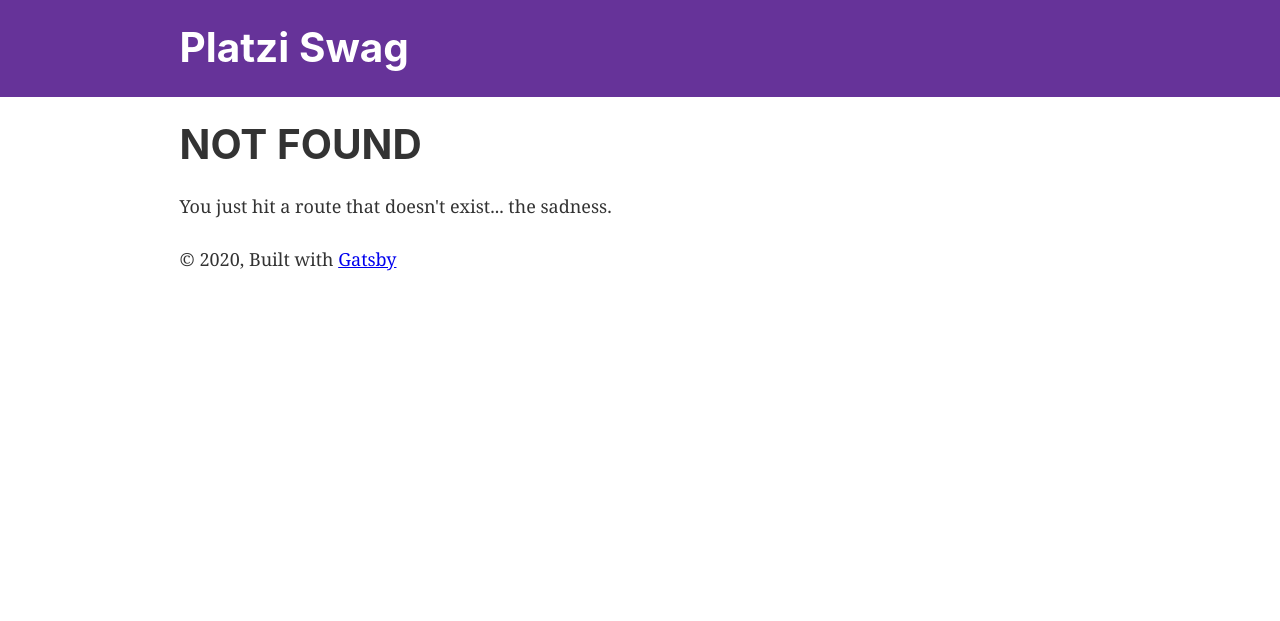
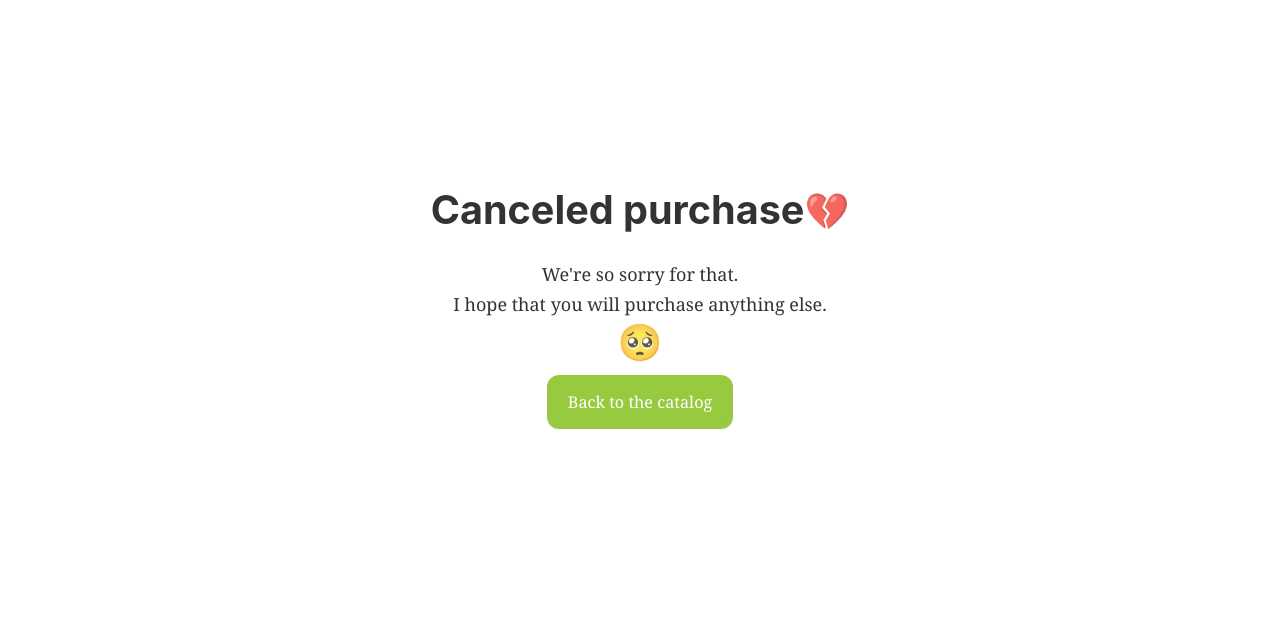
Before and after one commit to sntwandy/platzi-ecomerce, a Gatsby site: page /canceled in a window 1280 px wide. Before the commit this address had no page. Built offline with nearby package versions, Linux system fonts and the light colour scheme; Gatsby itself is replaced by a stand-in of ours.

Commit message:
Interfaces sucessful and canceled

```diff
--- /dev/null
+++ b/public/page-data/canceled/page-data.json
@@ -0,0 +1 @@
+{"componentChunkName":"component---src-pages-canceled-js","path":"/canceled/","result":{"pageContext":{}},"staticQueryHashes":["3649515864","63159454"]}
--- /dev/null
+++ b/public/page-data/thanks/page-data.json
@@ -0,0 +1 @@
+{"componentChunkName":"component---src-pages-thanks-js","path":"/thanks/","result":{"pageContext":{}},"staticQueryHashes":["3649515864","63159454"]}
--- /dev/null
+++ b/src/components/Jumbo.js
@@ -0,0 +1,13 @@
+import React from "react"
+import { StyledJumbo } from "../styles/components"
+
+export default function Jumbo() {
+  return (
+    <StyledJumbo>
+      <div>
+        <h2>Get the best exclusive and special of Platzi!</h2>
+        <smal>Elegants pieces for the best students</smal>
+      </div>
+    </StyledJumbo>
+  )
+}
--- a/src/components/index.js
+++ b/src/components/index.js
@@ -2,3 +2,4 @@ export { default as Header } from "./header"
 export { default as Layout } from "./layout"
 export { default as SEO } from "./seo"
 export { default as Image } from "./image"
+export { default as Jumbo } from "./Jumbo"
--- /dev/null
+++ b/src/pages/canceled.js
@@ -0,0 +1,28 @@
+import React from "react"
+import { SEO } from "../components"
+import { Button, Purchase } from "../styles/components"
+import { Link } from "gatsby"
+
+export default function thanks() {
+  return (
+    <div>
+      <SEO title="canceled purchase" />
+      <Purchase>
+        <h2>
+          Canceled purchase
+          <span rol="img" aria-label="emoji">
+            💔
+          </span>
+        </h2>
+        <p>We're so sorry for that.</p>
+        <p>I hope that you will purchase anything else.</p>
+        <span rol="img" aria-label="emoji">
+          🥺
+        </span>
+        <Link to="/">
+          <Button>Back to the catalog</Button>
+        </Link>
+      </Purchase>
+    </div>
+  )
+}
--- a/src/pages/index.js
+++ b/src/pages/index.js
@@ -1,15 +1,17 @@
 import React from "react"
 import { Link } from "gatsby"
 
-import { Layout, SEO } from "../components"
+import { Layout, SEO, Jumbo } from "../components"
 
 const IndexPage = () => (
   <Layout>
     <SEO title="Home" />
+    <Jumbo />
     <h1>Hi people</h1>
     <p>Welcome to your new Gatsby site.</p>
     <p>Now go build something great.</p>
-    <Link to="/page-2/">Go to page 2</Link>
+    <Link to="/thanks/">Go to thanks</Link>
+    <Link to="/canceled/">Go to canceled</Link>
   </Layout>
 )
 
--- a/src/styles/components.js
+++ b/src/styles/components.js
@@ -70,22 +70,22 @@ export const StyledJumbo = styled.div`
   overflow: hidden;
   position: relative;
 
-  div{
+  div {
     padding: 1rem;
     width: 35vw;
-  };
+  }
   & h2 {
     margin: 0;
     font-weight: 500;
     font-size: 1rem;
-  };
-  & small{
+  }
+  & small {
     font-weight: 100;
     font-size: 0.6rem;
-  };
-  & img{
+  }
+  & img {
     width: 35vw;
-  };
+  }
   ${above.medium`
     padding: 2rem 4rem;
     flex-direction: row;
@@ -116,7 +116,7 @@ export const StyledJumbo = styled.div`
     };
   `}
 
-  &:before{
+  &:before {
     content: " ";
     background-color: red;
     background-color: ${colors.darkBlue};
@@ -140,8 +140,7 @@ export const StyledJumbo = styled.div`
       height: 52vw;
       top: -66%;
     `}
-  };
-
+  } ;
 `
 
 export const StyledProducts = styled.div`
@@ -405,7 +404,7 @@ export const SizeSelect = styled.div`
   grid-gap: 8px;
   font-size: 0.8rem;
   margin-top: 0.6rem;
-  button:nth-child(${props => props.selected}) {
+  button:nth-child(${(props) => props.selected}) {
     border: 2px solid rgba(0, 0, 0, 0.3);
   }
 `
@@ -439,7 +438,7 @@ export const SelectStars = styled.div`
     color: ${colors.gray};
     cursor: pointer;
   }
-  span:nth-child(-n + ${props => props.selected}) {
+  span:nth-child(-n + ${(props) => props.selected}) {
     color: ${colors.orange};
   }
 `
@@ -459,6 +458,8 @@ export const Purchase = styled.div`
   }
   span {
     font-size: 2rem;
+    margin-top: 10px;
+    margin-bottom: 20px;
   }
 `
 
```
Also changed, not shown: src/pages/thanks.js (added, +28 -0 lines).
